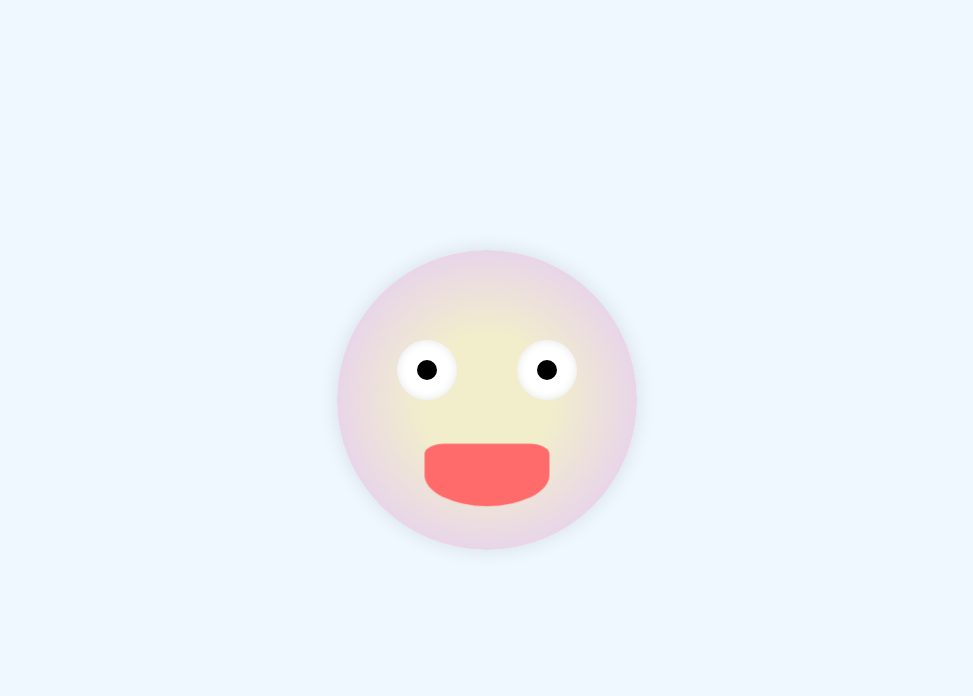
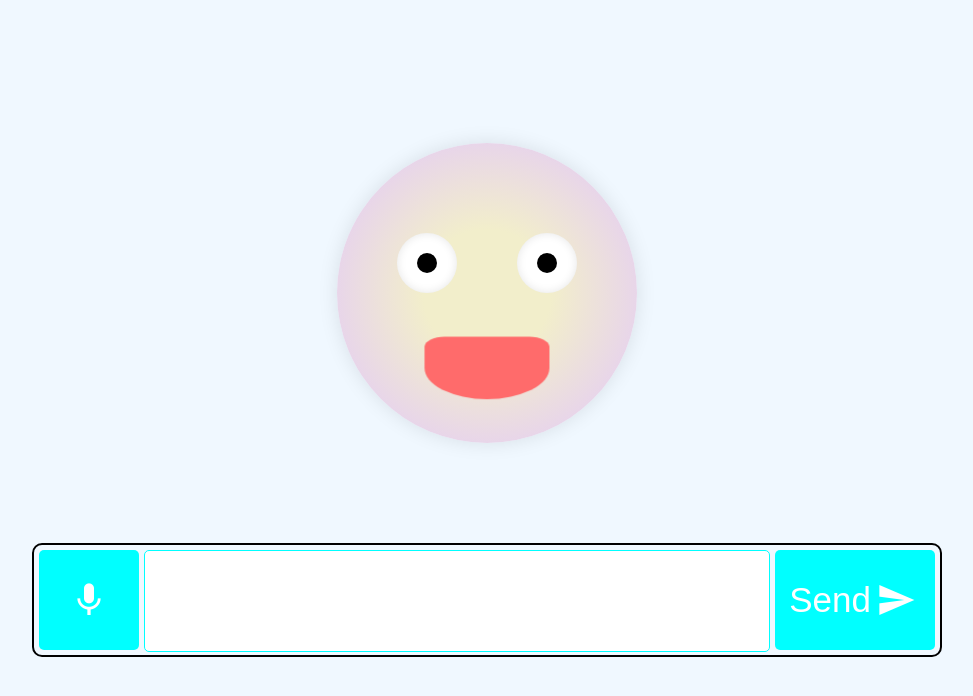
Before and after one commit to michal513717/AGH-IO-Labs, a website built with webpack: page dist/index.html in a window 1280 px wide. Shown: the whole page, without its empty margins (153-1126 px from the left). Built offline with nearby package versions, Linux system fonts and the light colour scheme.

Commit message:
voice recognition; talker

```diff
--- a/src/face.css
+++ b/src/face.css
@@ -5,6 +5,8 @@ body {
     height: 100vh;
     margin: 0;
     background-color: #f0f8ff;
+    flex-direction: column;
+    row-gap: 100px;
 }
 
 .face {
@@ -51,7 +53,99 @@ body {
     animation: smile 2s infinite alternate;
 }
 
+.mouth.talking {
+    animation: talk 1s infinite alternate !important;
+}
+
+.input-box {
+    height: 100px;
+    width: 70%;
+    min-width: 400px;
+    min-height: 50px;
+    border-radius: 10px;
+    border:black 2px solid;
+    display: flex;
+    padding: 5px;
+    column-gap: 5px;
+}
+
+.mic {
+    height: 100%;
+    aspect-ratio: 1;
+    background-color: aqua;
+    border-radius: 5px;
+    color: white;
+    display: flex;
+    justify-content: center;
+    align-items: center;
+    cursor: pointer;
+}
+
+.mic:hover {
+    background-color: rgb(0, 235, 235);
+}
+
+.mic.recording {
+    background-color: red;
+}
+.mic.mic.recording:hover {
+    background-color: rgb(209, 4, 4);
+}
+
+.i-mic {
+    font-size: 40px !important;
+    width: 40px!important;
+    margin: 5px 5px;
+}
+
+.input {
+    height: 90%;
+    width: 100%;
+    min-width: 100px;
+    border: aqua 1px solid;
+    border-radius: 5px;
+    resize: none;
+    font-size: 20px;
+    font-family: Arial, Helvetica, sans-serif;
+    padding: 5px 5px;
+}
+
+.send {
+    height: 100%;
+    aspect-ratio: 1.6;
+    border-radius: 5px;
+    background-color: aqua;
+    display: flex;
+    justify-content: center;
+    align-items: center;
+    font-size: 35px;
+    font-family: Arial, Helvetica, sans-serif;
+    color: white;
+    cursor: pointer;
+}
+
+.send:hover {
+    background-color: rgb(0, 235, 235);
+}
+
+
 @keyframes smile {
     0% { transform: rotate(180deg) scale(1); }
     100% { transform: rotate(180deg) scale(1.1); }
 }
+
+@keyframes talk {
+    0% {
+        transform: rotate(180deg) scale(1);
+        height: 55px;
+    }
+    10% {height: 50px;}
+    25% { transform: rotate(180deg) scale(0.95);}
+    35% {height: 50px;}
+    50% {height: 55px;}
+    60% {height: 45px;}
+    70% {height: 50px;}
+    80% { height: 40px;}
+    90% {height: 45px;}
+    100% {transform: rotate(175deg) scale(0.8);}
+}
--- /dev/null
+++ b/src/input.js
@@ -0,0 +1,24 @@
+var click_count = 0
+const recognitionSvc = window.SpeechRecognition || window.webkitSpeechRecognition;
+
+const recognition = new recognitionSvc();
+recognition.continous = true;
+recognition.lang = 'pl-PL';
+
+recognition.onresult = (event) => {
+    for (const result of event.results) {
+        document.getElementById('in-out').textContent += result[0].transcript
+    }
+}
+
+function mic_click() {
+    if (click_count % 2 == 0) {
+        document.getElementById('mic').classList.add('recording')
+        document.getElementById('in-out').textContent = ''
+        recognition.start();
+    } else {
+        document.getElementById('mic').classList.remove('recording')
+        recognition.stop();
+    }
+    click_count += 1
+}
--- /dev/null
+++ b/src/talker.js
@@ -0,0 +1,11 @@
+function speak(text) {
+  const utterance = new SpeechSynthesisUtterance(text);
+
+  document.getElementById('mouth').classList.add('talking');
+  window.speechSynthesis.speak(utterance);
+
+  utterance.addEventListener('end', () => {
+    document.getElementById('mouth').classList.remove('talking');
+    console.log('stop talking')
+  })
+}
```
Also changed, not shown: dist/index.html.
